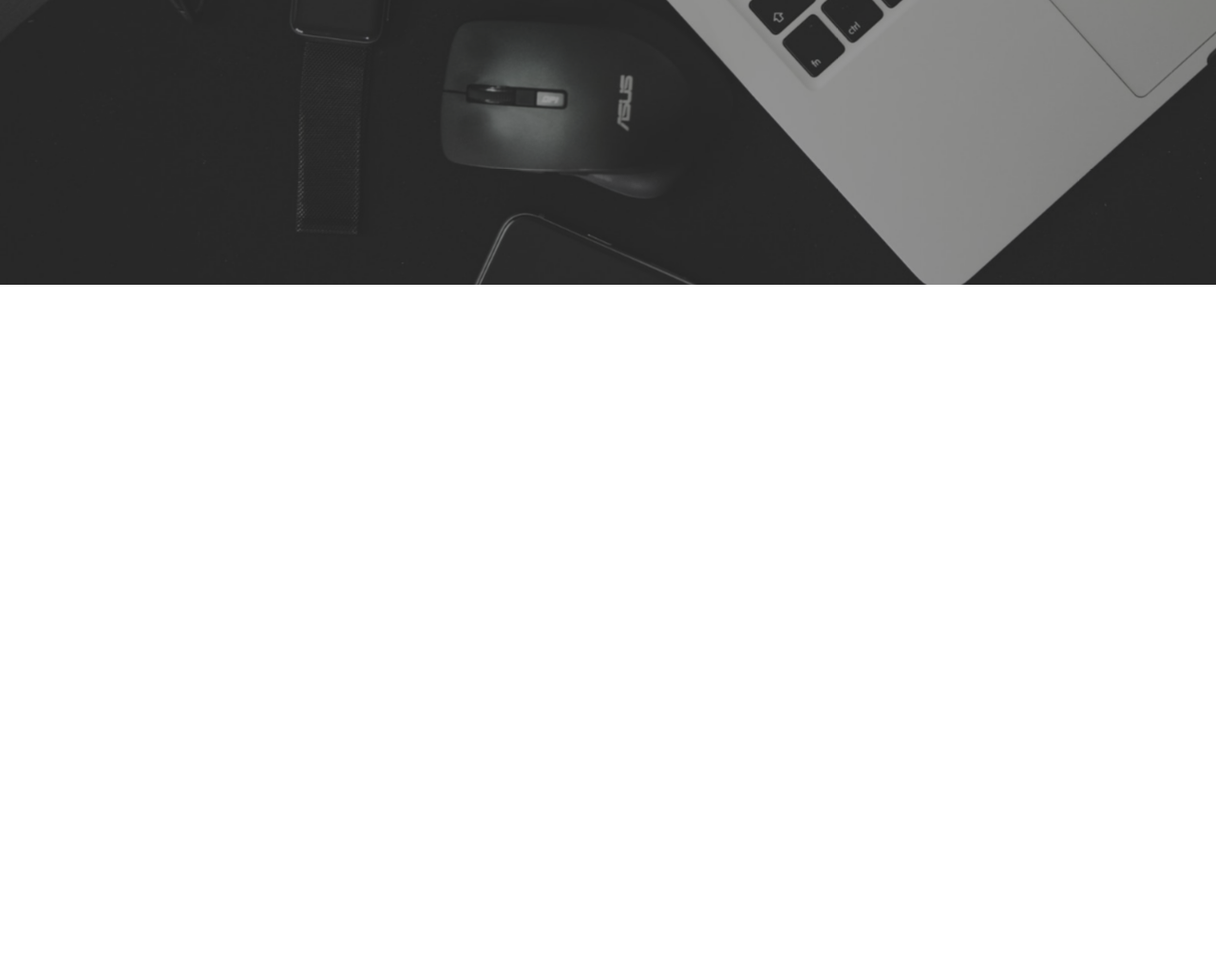
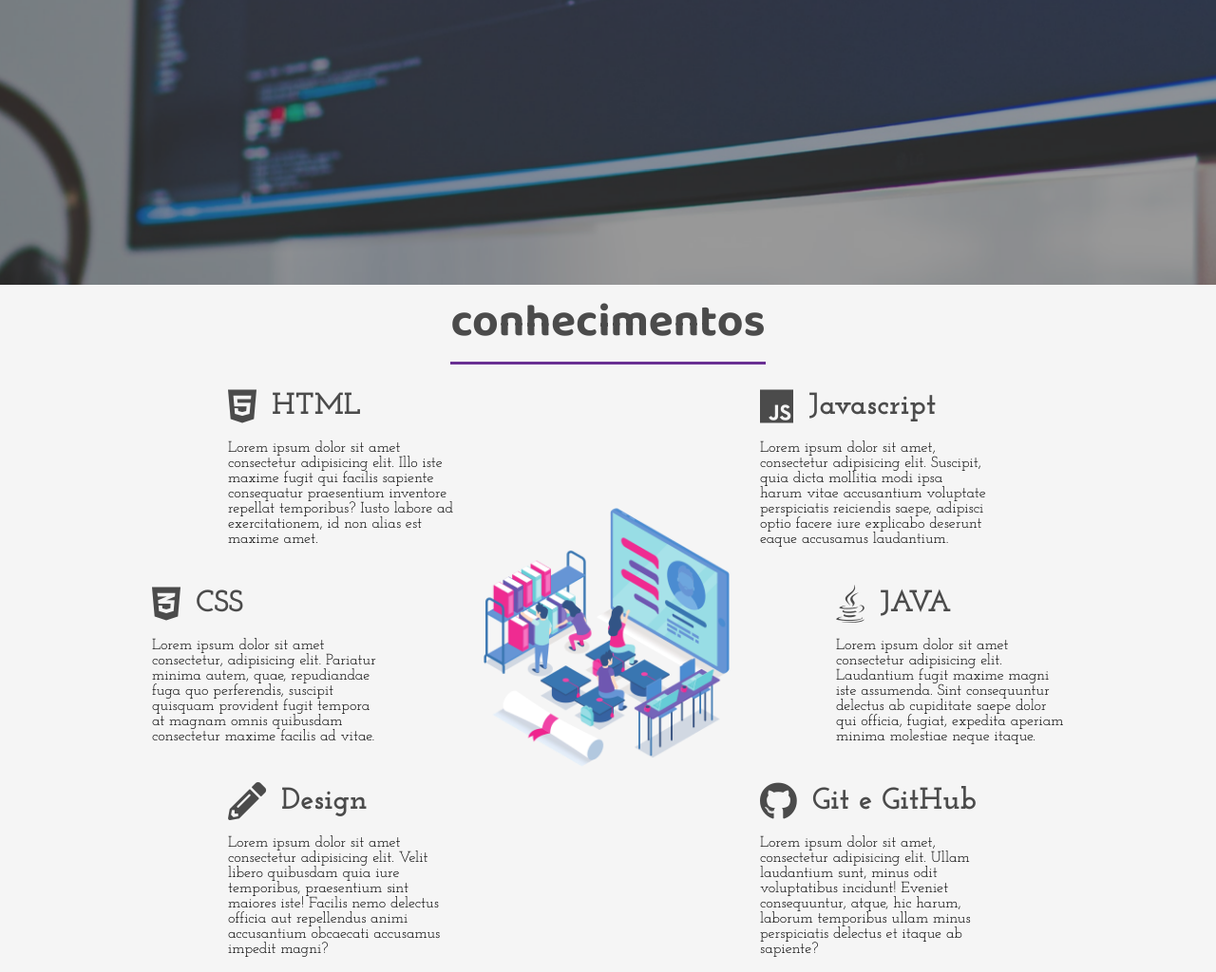
Before and after one commit to Pedro-Landin/portifolio, a plain HTML site: page index.html in a window 1280 px wide. Shown: the part 500-1524 px from the top of the page at 95% size. Before the commit the page ends 800 px from the top, so only its background shows below. Drawn offline with Linux system fonts and the light colour scheme.

Commit message:
:package: Grid Layout

```diff
--- a/index.html
+++ b/index.html
@@ -23,7 +23,7 @@
 
     <header>
       <div class="img-wrapper">
-           <img src="imagens/bg.jpg"  alt="">
+           <img src="imagens/bp.jpg"  alt="">
       </div>
       <div class="banner">
           <h1>Web Developer & Front End  Designer</h1>
@@ -32,7 +32,7 @@
       </div>
     </header>
 
-    <div class="sidebar">
+    <aside class="sidebar">
       <nav>
         <ul class="menu">
         <li class="menu-item"><a href="#" class="menu-link">Home</a></li>
@@ -47,7 +47,81 @@
         <a href="#"><i class="fab fa-github"></i></a>
         <a href="#"><i class="fab fa-linkedin"></i></a>
       </div>
-    </div>
+    </aside>
+
+    <section class="sessao-conhecimentos">
+      <div class="sessao-header">
+        <h1>conhecimentos</h1>
+      </div>
+      <div class="conhecimentos">
+
+        <div class="conhecimento">
+          <div class = "conhecimento-header">
+            <i class="fab fa-html5"></i>
+            <h3>HTML</h3>
+          </div>
+          <div class="conhecimento-text">
+            <p>Lorem ipsum dolor sit amet consectetur adipisicing elit. Illo iste maxime fugit qui facilis sapiente consequatur praesentium inventore repellat temporibus? Iusto labore ad exercitationem, id non alias est maxime amet.</p>
+          </div>
+        </div>
+
+        <div class="conhecimento">
+          <div class ="conhecimento-header">
+            <i class="fab fa-css3-alt"></i>
+            <h3>CSS</h3>
+          </div>
+          <div class="conhecimento-text">
+            <p>Lorem ipsum dolor sit amet consectetur, adipisicing elit. Pariatur minima autem, quae, repudiandae fuga quo perferendis, suscipit quisquam provident fugit tempora at magnam omnis quibusdam consectetur maxime facilis ad vitae.</p>
+          </div>
+        </div>
+
+        <div class="conhecimento">
+          <div class="conhecimento-header">
+            <i class="fas fa-pencil-alt"></i>
+            <h3>Design</h3>
+          </div>
+          <div class="conhecimento-text">
+            <p>Lorem ipsum dolor sit amet consectetur adipisicing elit. Velit libero quibusdam quia iure temporibus, praesentium sint maiores iste! Facilis nemo delectus officia aut repellendus animi accusantium obcaecati accusamus impedit magni?</p>
+          </div>
+        </div>
+
+
+        <div class="conhecimento">
+          <div class="conhecimento-header">
+            <i class="fab fa-js"></i>
+            <h3>Javascript</h3>
+          </div>
+          <div class="conhecimento-text">
+            <p>Lorem ipsum dolor sit amet, consectetur adipisicing elit. Suscipit, quia dicta mollitia modi ipsa harum vitae accusantium voluptate perspiciatis reiciendis saepe, adipisci optio facere iure explicabo deserunt eaque accusamus laudantium.</p>
+          </div>
+        </div>
+
+        <div class="conhecimento">
+          <div class="conhecimento-header">
+            <i class="fab fa-java"></i>
+            <h3>JAVA</h3>
+          </div>
+          <div class="conhecimento-text">
+            <p>Lorem ipsum dolor sit amet consectetur adipisicing elit. Laudantium fugit maxime magni iste assumenda. Sint consequuntur delectus ab cupiditate saepe dolor qui officia, fugiat, expedita aperiam minima molestiae neque itaque.</p>
+          </div>
+        </div>
+
+        <div class="conhecimento">
+          <div class="conhecimento-header">
+            <i class="fab fa-github"></i>
+            <h3>Git e GitHub</h3>
+          </div>
+          <div class="conhecimento-text">
+            <p>Lorem ipsum dolor sit amet, consectetur adipisicing elit. Ullam laudantium sunt, minus odit voluptatibus incidunt! Eveniet consequuntur, atque, hic harum, laborum temporibus ullam minus perspiciatis delectus et itaque ab sapiente?</p>
+          </div>
+        </div>
+        <div class="conhecimentos-img-wrapper">
+         <img src="imagens/conhecimentos.png" alt="omagem conhecimento">
+        </div>
+      </div>
+    </section>
+
+
   </div>
 
 </body>
--- a/style.css
+++ b/style.css
@@ -74,6 +74,7 @@
     color:#ffffff;
     font-family: var(--font-action);
     opacity: 0;
+
 }
 
 .hamburguer span::before
@@ -284,3 +285,106 @@ header
 {
     opacity: 0.8;
 }
+
+.conhecimentos/*Configuração da classe conhecimentos*/
+{
+    display: grid;
+    grid-template-columns: repeat(16, 1fr);
+    grid-template-rows: repeat(6, 6rem);
+    row-gap: .5rem;
+}
+
+.conhecimento:nth-child(1)/*Posicionando os grid nas colunas*/
+{
+    grid-column: 4/7;
+    grid-row: 1/3;
+}
+
+.conhecimento:nth-child(2)/*Posicionando os grid nas colunas*/
+{
+    grid-column: 3/6;
+    grid-row: 3/5;
+}
+
+.conhecimento:nth-child(3)/*Posicionando os grid nas colunas*/
+{
+    grid-column: 4/7;
+    grid-row: 5/-1;
+}
+
+.conhecimento:nth-child(4)/*Posicionando os grid nas colunas*/
+{
+    grid-column: 11/14;
+    grid-row: 1/3;
+}
+
+.conhecimento:nth-child(5)/*Posicionando os grid nas colunas*/
+{
+    grid-column: 12/15;
+    grid-row: 3/5;
+}
+
+.conhecimento:nth-child(6)/*Posicionando os grid nas colunas*/
+{
+    grid-column: 11/14;
+    grid-row: 5/-1;
+}
+
+.sessao-conhecimentos/*Cor da sessao*/
+{
+    background-color: #f5f5f5;
+}
+
+.sessao-header/*Poscionamento do titulo da sessao*/
+{
+    display: flex;
+    align-items: center;
+    justify-content: center;
+}
+
+.sessao-header h1/*Configuração da font da sessao*/
+{
+    font-family: var(--font-primary);
+    font-size: 3rem;
+    color: #4b4b4b;
+    border-bottom: solid 3px #6a3093;
+    margin-bottom: 1.5rem;
+}
+
+.conhecimento-header/*Configurando os topicos da sessao*/
+{
+   display: flex;
+   align-items: center;
+   color: #4b4b4b;
+}
+
+.conhecimento-header i/*configuração do icone dos topicos*/
+{
+   font-size: 2.5rem;
+}
+
+.conhecimento-header h3/*Configuração da escrita do topico*/
+{
+    font-family: var(--font-secundary);
+    font-size: 2rem;
+    padding-left: 1rem;
+}
+
+.conhecimento-text/*Configurando o texto do topico*/
+{
+    font-family: var(--font-secundary);
+    margin-top: 1rem;
+}
+
+.conhecimentos-img-wrapper/*Configurando a imagem do topico*/
+{
+    grid-column: 7/11;
+    grid-row: 2/6;
+    width: 100%;
+}
+
+.conhecimentos-img-wrapper img/*Configurando a imagem do topico*/
+{
+    object-fit: cover;
+    width: 100%;
+}
```
Also changed, not shown: imagens/bp.jpg (added), imagens/conhecimentos.png (added).
